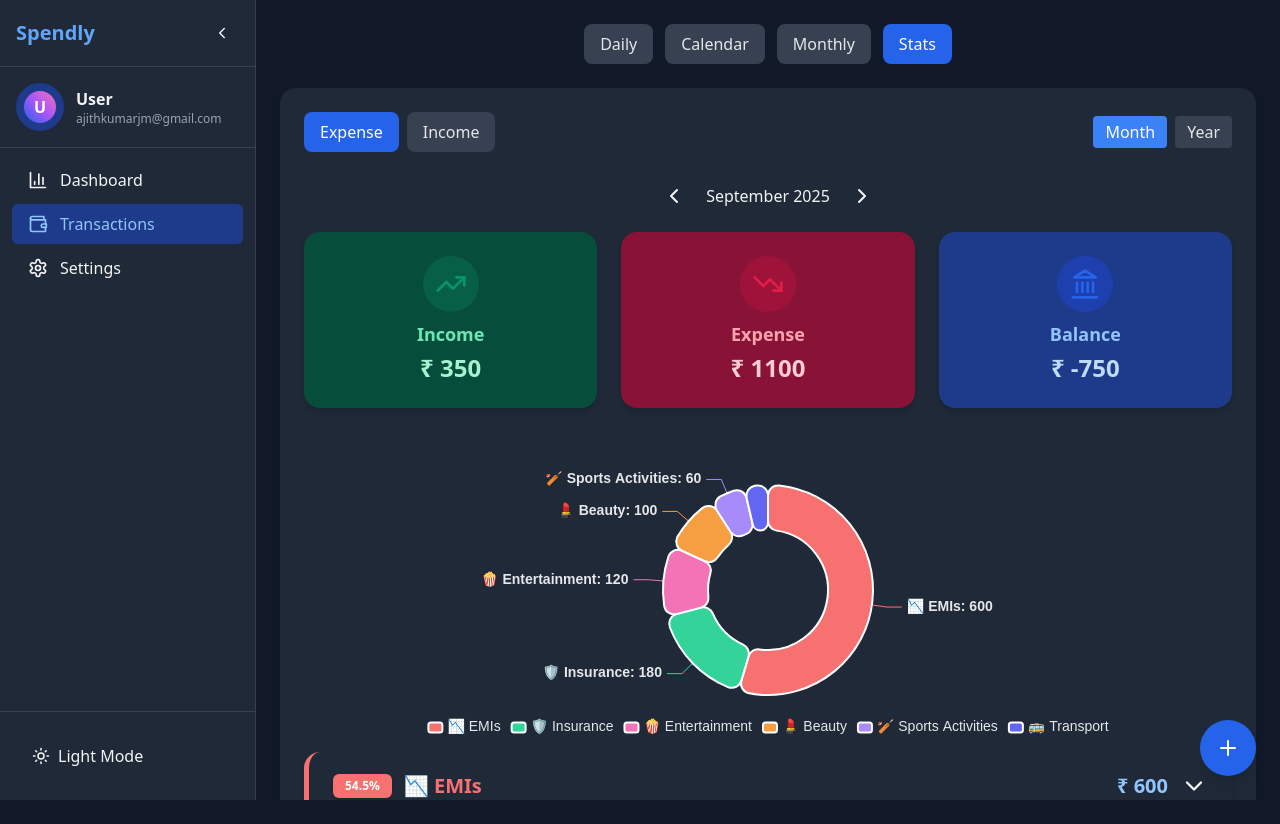
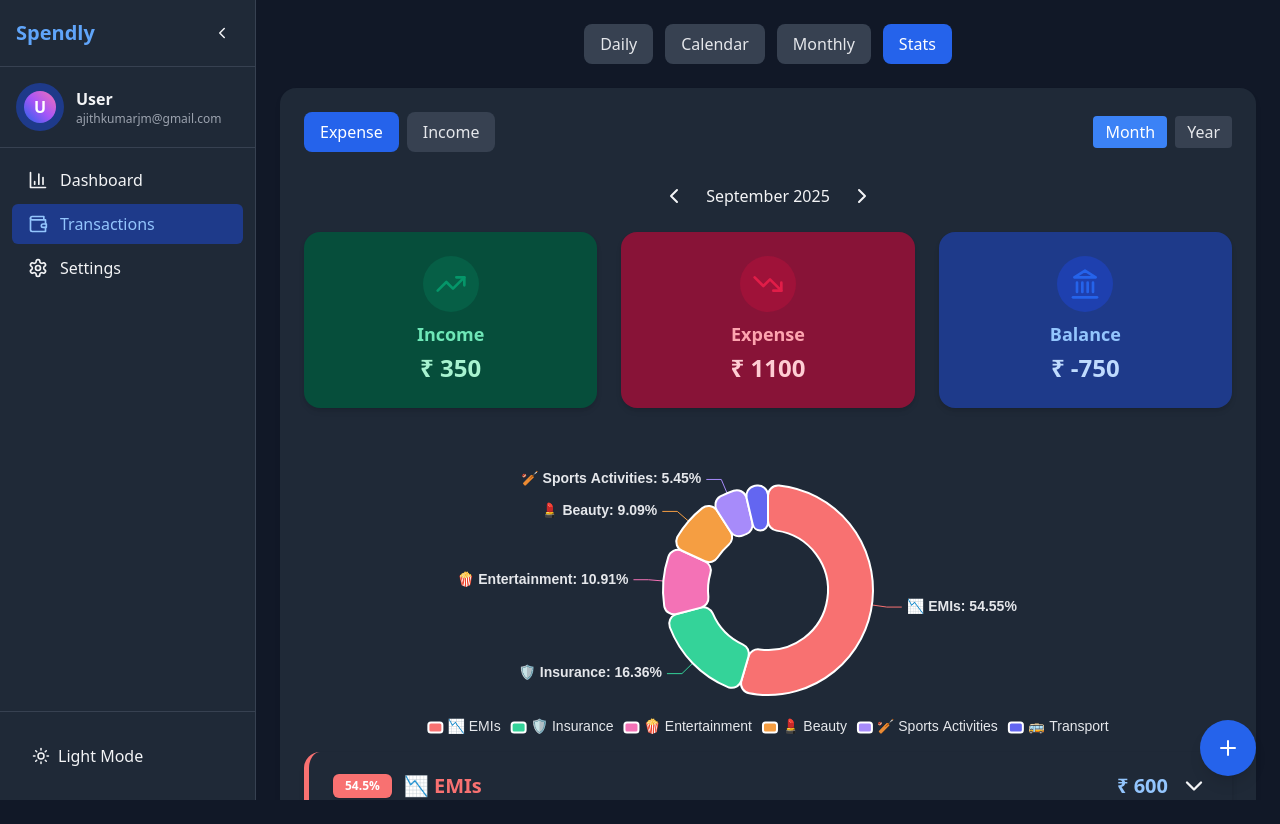
Before and after one commit to AjithkumarJM/Spendly, a React (Create React App) app: page /transactions in a window 1280 px wide. Both pictures are taken after a click on the button "Stats". Built offline with nearby package versions, Linux system fonts and the light colour scheme.

Commit message:
Adds percentage

```diff
--- a/src/components/transactions/CategoryList.jsx
+++ b/src/components/transactions/CategoryList.jsx
@@ -39,6 +39,7 @@ export default function CategoryList({
                 // Calculate percentage for this category
                 const totalForType = sortedChartData.reduce((sum, d) => sum + d.amount, 0);
                 const percent = totalForType > 0 ? ((total / totalForType) * 100).toFixed(1) : 0;
+
                 return (
                     <div
                         key={cat}
--- a/src/components/transactions/StatsTabsWithDetails.jsx
+++ b/src/components/transactions/StatsTabsWithDetails.jsx
@@ -163,13 +163,22 @@ export default function StatsTabsWithDetails({ transactions, currency }) {
                                     fontSize: isMobile ? 10 : 14,
                                     fontWeight: "bold",
                                     color: isDarkMode ? "#e5e7eb" : "#666666",
-                                    formatter: (params) => `${params.name}: ${formatK(params.value)}`
+                                    formatter: (params, ttl) => {
+                                        console.log(params, 'ttl');
+                                        return `${params.name}: ${params.percent}%`;
+                                    }
                                 },
-                                data: sortedChartData.map(d => ({
-                                    value: d.amount,
-                                    name: d.category,
-                                    itemStyle: { color: d.fill }
-                                }))
+                                data: sortedChartData.map((d, _, allData) => {
+                                    const totalForType = allData.reduce((sum, d) => sum + d.amount, 0);
+                                    const percent = totalForType > 0 ? ((allData.amount / totalForType) * 100).toFixed(1) : 0;
+
+                                    return {
+                                        value: d.amount,
+                                        name: d.category,
+                                        percent,
+                                        itemStyle: { color: d.fill }
+                                    };
+                                })
                             }
                         ]
                     }}
```
